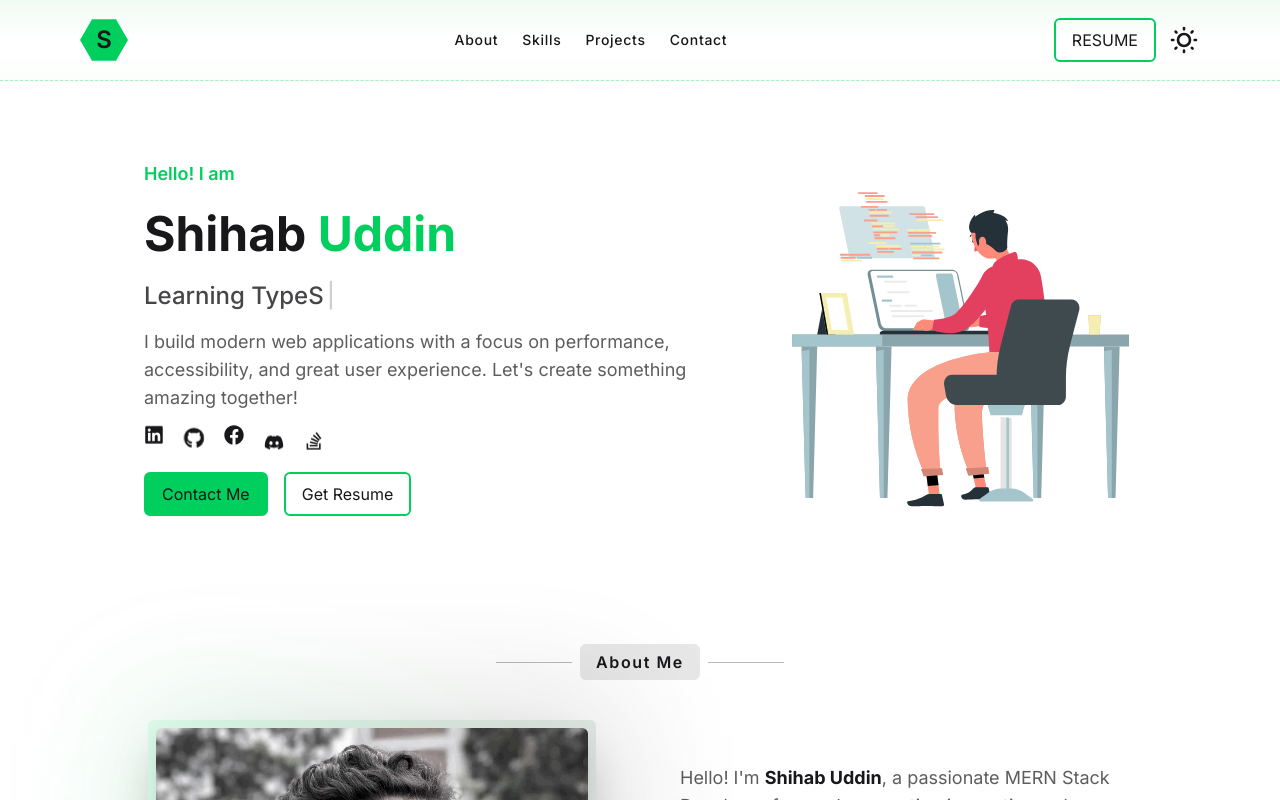
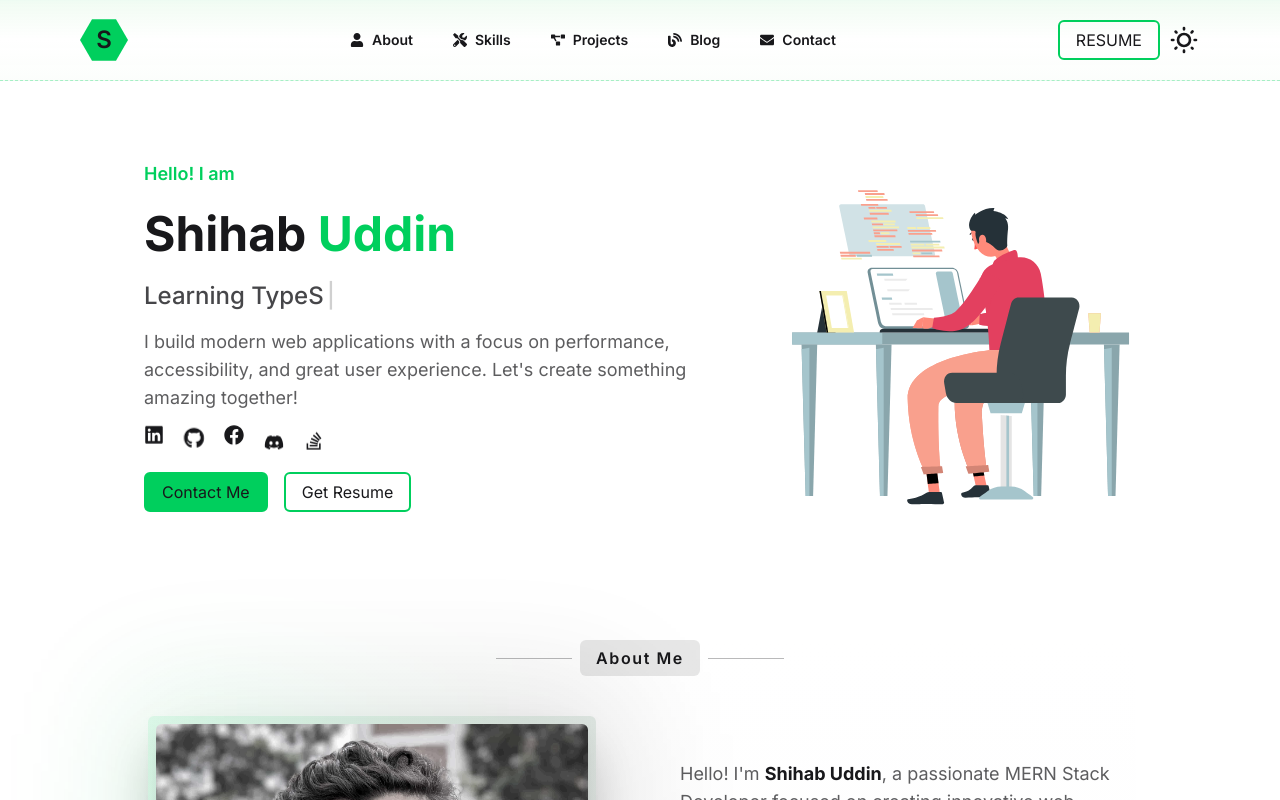
Before and after one commit to shihabuddin-dev/shihab-dev, a React (Vite) app: page / in a window 1280 px wide. Shown: the top 800 px of the page. Built offline with nearby package versions, Linux system fonts and the light colour scheme.

Commit message:
footer and anoter section add resume and animation added

```diff
--- a/src/components/home/About.jsx
+++ b/src/components/home/About.jsx
@@ -44,7 +44,7 @@ const About = () => {
 
                         {/* Floating badge */}
                         <div
-                            className="absolute -bottom-4 -right-2 md:-right-12"
+                            className="absolute -bottom-4 -right-1 md:-right-12"
 
                         >
                             <Button >
--- a/src/components/home/Contact.jsx
+++ b/src/components/home/Contact.jsx
@@ -9,10 +9,10 @@ const Contact = () => (
     <section id="/contact">
         <SectionHeading>Contact Me</SectionHeading>
 
-        <div className="w-full max-w-4xl mx-auto bg-gradient-to-t from-base-200/30 to-base-200/50 rounded-md shadow p-8 md:p-12 flex flex-col md:flex-row gap-10 mt-8 md:mt-12">
+        <div className="w-full max-w-5xl mx-auto bg-gradient-to-t from-base-200/30 to-base-200/50 rounded-md shadow p-8 md:p-12 flex flex-col md:flex-row justify-between gap-10 mt-8 md:mt-12">
             {/* Contact Form */}
             <form className="flex-1 flex flex-col gap-5" autoComplete="off">
-                <p className="mb-4 text-center flex justify-centter">
+                <p className="max-w-sm mx-auto">
                     Have a question, project, or just want to say hi? Fill out the form below and I'll get back to you soon!
                 </p>
                 <input
--- a/src/components/home/Hero.jsx
+++ b/src/components/home/Hero.jsx
@@ -4,6 +4,7 @@ import Button from '../ui/Button';
 import { Typewriter } from 'react-simple-typewriter';
 import { motion } from 'framer-motion';
 import AnimatedSocialIcon from '../shared/AnimatedSocialIcon';
+import resume from '../../assets/resume.pdf';
 
 const Hero = () => {
     return (
@@ -69,7 +70,7 @@ const Hero = () => {
                     transition={{ delay: 1.2, duration: 0.6 }}
                 >
                     <Button>   <a href="#/contact">Contact Me</a></Button>
-                    <Button variant='outline'> <a href="/public/vite.svg" download>Get Resume</a></Button>
+                    <Button variant='outline'> <a href={resume} download>Get Resume</a></Button>
                 </motion.div>
             </motion.div>
 
--- a/src/components/shared/Logo.jsx
+++ b/src/components/shared/Logo.jsx
@@ -3,7 +3,7 @@ import { useNavigate } from "react-router";
 const Logo = () => {
     const navigate = useNavigate()
     return (
-        <div onClick={() => navigate('/')} className="w-10 md:w-12 h-10 md:h-12 bg-primary flex items-center justify-center clip-hexagon font-semibold text-2xl cursor-pointer transition-all duration-300 hover:scale-110 hover:shadow-lg hover:shadow-primary/60">
+        <div onClick={() => navigate('/')} className=" w-10 md:w-12 h-10 md:h-12 bg-primary flex items-center justify-center clip-hexagon font-semibold text-2xl cursor-pointer transition-all duration-300 hover:scale-110 hover:shadow-md hover:shadow-primary/60 ">
             S
         </div>
     );
--- a/src/components/shared/Navbar.jsx
+++ b/src/components/shared/Navbar.jsx
@@ -4,17 +4,21 @@ import ThemeToggle from "../ui/ThemeToggle";
 import Logo from "./Logo";
 import { GiHamburgerMenu } from "react-icons/gi";
 import { IoIosClose } from "react-icons/io";
+import { FaUser, FaTools, FaProjectDiagram, FaBlog, FaEnvelope } from "react-icons/fa";
+import resume from '../../assets/resume.pdf';
 
 const Navbar = () => {
     const [isOpen, setIsOpen] = useState(false);
 
+    // Add icon property to each nav link
     const navLinks = [
-        { name: "About", path: "/about" },
-        { name: "Skills", path: "/skills" },
-        { name: "Projects", path: "/Projects" },
-        { name: "Contact", path: "/contact" },
+        { name: "About", path: "/about", icon: <FaUser className="inline" /> },
+        { name: "Skills", path: "/skills", icon: <FaTools className="inline" /> },
+        { name: "Projects", path: "/Projects", icon: <FaProjectDiagram className="inline" /> },
+        { name: "Blog", path: "/blog", icon: <FaBlog className="inline" /> },
+        { name: "Contact", path: "/contact", icon: <FaEnvelope className="inline " /> },
     ];
-    const linkClass = "hover:text-primary transition-all duration-300 hover:shadow-xl hover:shadow-primary/60"
+    const linkClass = "hover:text-primary transition-all duration-300 hover:shadow-xl hover:shadow-primary/60 flex items-center gap-2 rounded-md btn btn-outline bg-transparent border-none hover:bg-primary hover:text-white hover:btn-primary hover:scale-110 hover:shadow-lg";
 
     const handleLinkClick = () => {
         setIsOpen(false);
@@ -28,18 +32,19 @@ const Navbar = () => {
                     <Logo />
                 </div>
                 {/* Nav links - large screens */}
-                <ul className="hidden lg:flex gap-6 text-sm font-medium tracking-wider">
+                <ul className="hidden lg:flex gap-2 text-sm font-medium border-0">
                     {navLinks.map((link) => (
                         <li key={link.name}>
                             <a href={`#${link.path}`} className={linkClass}>
+                                {link.icon}
                                 {link.name}
                             </a>
                         </li>
                     ))}
                 </ul>
                 {/* Buttons - large screens */}
-                <div className="hidden lg:flex items-center gap-3">
-                    <Button variant="outline">RESUME</Button>
+                <div className="hidden lg:flex items-center gap-2">
+                    <Button variant="outline"><a href={resume} download>RESUME</a></Button>
                     <ThemeToggle />
                 </div>
 
@@ -52,10 +57,10 @@ const Navbar = () => {
             </div>
             {/* Mobile menu */}
             <div
-                className={`lg:hidden text-base-content fixed top-0 left-0 h-full w-full bg-base-100 z-50 transition-transform duration-300 text-center ease-in-out ${isOpen ? "translate-x-0" : "-translate-x-full"
+                className={`lg:hidden backdrop-blur-xl bg-gradient-to-t from-primary/2 via-base-100/50 to-primary/8 border-b border-dashed border-primary/30 text-base-content fixed top-0 left-0 h-full w-full z-50 transition-transform duration-300 ease-in-out ${isOpen ? "translate-x-0" : "-translate-x-full"
                     }`}
             >
-                <div className="p-6 space-y-6">
+                <div className="p-6 space-y-6 backdrop-blur-xl bg-base-100 h-auto border-b border-dashed border-primary/30">
 
                     {/* Close button */}
                     <button
@@ -66,12 +71,13 @@ const Navbar = () => {
                     </button>
 
                     {/* Logo */}
-                    <div className="w-12 h-12">
+                    <div className="w-12 h-12"
+                        onClick={handleLinkClick}>
                         <Logo />
                     </div>
 
                     {/* Nav links */}
-                    <ul className="flex flex-col gap-4 text-sm font-medium">
+                    <ul className="grid grid-cols-2 sm:grid-cols-3 gap-2 text-sm font-medium">
                         {navLinks.map((link) => (
                             <li key={link.name}>
                                 <a
@@ -79,6 +85,7 @@ const Navbar = () => {
                                     className={linkClass}
                                     onClick={handleLinkClick}
                                 >
+                                    {link.icon}
                                     {link.name}
                                 </a>
                             </li>
@@ -86,9 +93,10 @@ const Navbar = () => {
                     </ul>
 
                     {/* Resume & Theme Toggle */}
-                    <div className="space-y-3">
-                        <Button variant="outline">
-                            Resume
+                    <div className="flex justify-center items-center gap-4">
+                        <ThemeToggle />
+                        <Button onClick={handleLinkClick} variant="outline">
+                            <a href={resume} download>RESUME</a>
                         </Button>
                     </div>
                 </div>
--- a/src/components/ui/Button.jsx
+++ b/src/components/ui/Button.jsx
@@ -7,7 +7,7 @@ const Button = ({
   ...props
 }) => {
   let styles =
-    "border-2 border-primary px-4 py-1.5 md:py-2 rounded-md transition-all duration-300 hover:scale-110 hover:shadow-lg hover:shadow-primary/60 ";
+    "border-2 border-primary px-4 py-1.5 rounded-md transition-all duration-300 hover:scale-110 hover:shadow-lg hover:shadow-primary/60 ";
 
   if (variant === "primary") {
     styles += " bg-primary hover:text-white";
```
Also changed, not shown: 1 other file (tests, documents, lock files or other folders).
